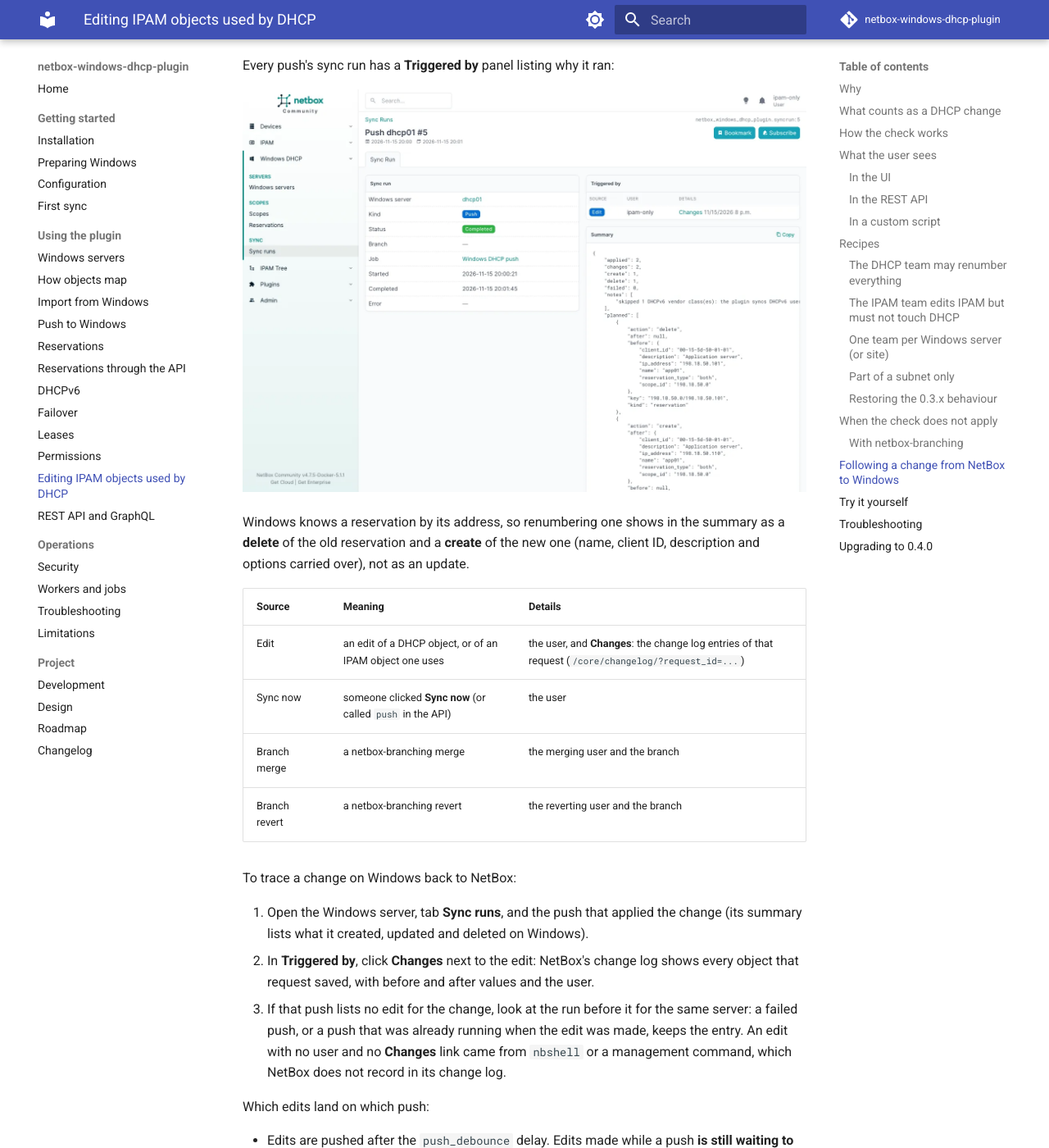
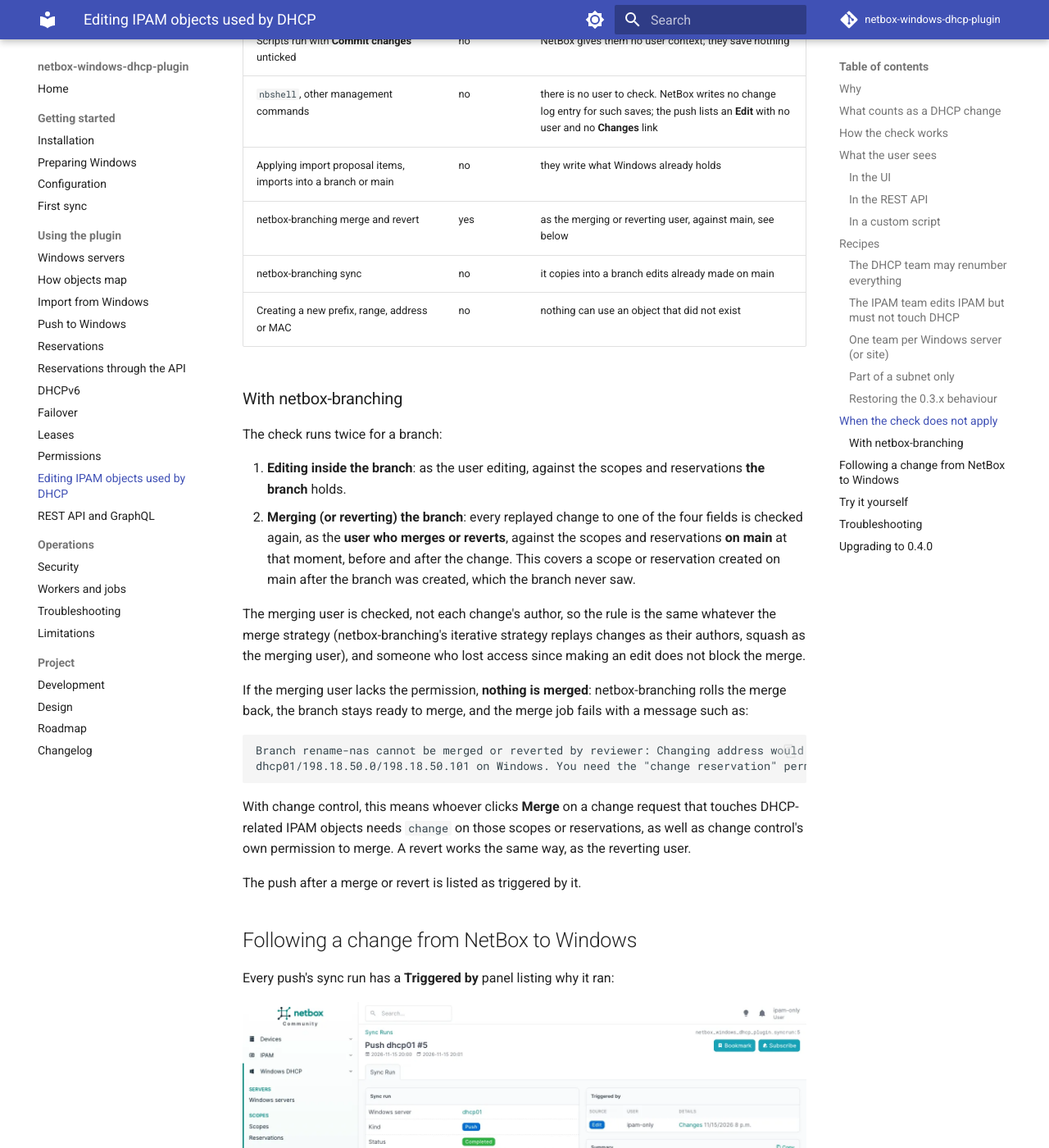
Before and after one commit to thomaschristory/netbox-windows-dhcp-plugin, an MkDocs documentation site: the page built from docs/ipam-edits.md, in a window 1280 px wide and 1400 px high, scrolled down 7996 px. Shown: the whole window at 82% size. Built offline with MkDocs 1.6.1 and Material for MkDocs 9.7.7, drawn with Linux system fonts in a browser that asks for light colours; comment, search, counter and statistics services are not loaded; some of the changed text lies outside the part shown.

Commit message:
feat: check branch merges and reverts as the merging user
A merge or revert replays the branch's changes on main, where scopes and reservations may exist that the branch
never saw. The IPAM edit guard now checks each replayed change as the user merging or reverting, against main; a
refusal aborts the merge, which netbox-branching rolls back and leaves the branch ready.

Claude-Session: https://claude.ai/code/session_01HqtbCAXUMFSAzVPetBp9Zb

````diff
--- a/docs/DESIGN.md
+++ b/docs/DESIGN.md
@@ -136,10 +136,13 @@ The push is a **reconcile per server**, not a replay of the change log. For each
   checked like an edit. Covered: edit view, bulk edit (prefix length), bulk import, REST API, scripts and background
   requests, which carry their user. Not checked: saves with no user (nbshell, management commands; NetBox writes no
   change log entry for them either), imports (proposal apply, into a branch, into main: all under
-  `push_suppressed`, they write what Windows has) and netbox-branching merges and reverts, which replay
-  edits already checked in the branch (`integrations.branching.applying_branch()`: a context variable set by
-  `pre_merge`/`pre_revert`, trusted only while the branch is still merging or reverting, since a failed merge sends
-  no closing signal). It is NetBox's documented plugin mechanism (`docs/plugins/development/exceptions.md`);
+  `push_suppressed`, they write what Windows has). netbox-branching merges and reverts are checked as the merging
+  or reverting user (not each change's author, so the rule does not depend on the merge strategy), against main's
+  scopes and reservations, which may include ones created after the branch: `integrations.branching.applying_branch()`
+  returns the branch name and that user from a context variable set by `pre_merge`/`pre_revert`, trusted only while
+  the branch is still merging or reverting (a failed merge sends no closing signal); a refusal aborts the merge,
+  which netbox-branching rolls back and leaves the branch ready (owner's decision after the adversarial review of
+  #112). It is NetBox's documented plugin mechanism (`docs/plugins/development/exceptions.md`);
   `CUSTOM_VALIDATORS` belong to the admin's configuration.
 - **Push trail.** `enqueue_push(triggers=...)` records `PushTrigger` rows (source: edit, sync_now, merge, revert;
   user; request ID; branch) for the server, whether it queues a job or a waiting one will carry the change. A push
--- a/docs/ipam-edits.md
+++ b/docs/ipam-edits.md
@@ -62,10 +62,12 @@ reports it as protected); delete or re-point the scope or reservation first.
 flowchart TD
     save([Someone saves a prefix, IP range,<br/>IP address or MAC address]) --> fields{Did a field Windows<br/>receives change?}
     fields -- no --> ok1([Saved. No push queued])
-    fields -- yes --> skip{An import, or a<br/>branch merge or revert?}
-    skip -- import --> ok2([Saved. No push: NetBox<br/>now matches Windows])
-    skip -- "merge or revert" --> ok3([Saved. The merge or revert<br/>queues its own push])
-    skip -- no --> who{Is there a user<br/>behind the save?}
+    fields -- yes --> skip{An import?}
+    skip -- yes --> ok2([Saved. No push: NetBox<br/>now matches Windows])
+    skip -- no --> merge{A branch merge<br/>or revert?}
+    merge -- yes --> merger([The user checked is the one<br/>merging or reverting])
+    merger --> used
+    merge -- no --> who{Is there a user<br/>behind the save?}
     who -- "no (nbshell, management command)" --> ok4([Saved, push queued.<br/>NetBox writes no change log entry])
     who -- yes --> used{Does a scope or<br/>reservation use it?}
     used -- no --> ok5([Saved. No push:<br/>nothing on Windows uses it])
@@ -209,20 +211,37 @@ before; they still show on each push's trail.
 | Scripts run with **Commit changes** unticked | no | NetBox gives them no user context; they save nothing |
 | `nbshell`, other management commands | no | there is no user to check. NetBox writes no change log entry for such saves; the push lists an **Edit** with no user and no **Changes** link |
 | Applying import proposal items, imports into a branch or main | no | they write what Windows already holds |
-| netbox-branching merge and revert | no | the edits were checked when made in the branch, see below |
+| netbox-branching merge and revert | yes | as the merging or reverting user, against main, see below |
 | netbox-branching sync | no | it copies into a branch edits already made on main |
 | Creating a new prefix, range, address or MAC | no | nothing can use an object that did not exist |
 
 ### With netbox-branching
 
-An edit made **inside a branch** is checked like any other, against the scopes and reservations **the branch**
-holds. When the branch is **merged** (or reverted), the replayed changes are not checked again: who may merge is
-decided by netbox-branching's permissions and, when installed, change control's review. The push after the merge is
-listed as triggered by the merge.
+The check runs twice for a branch:
 
-One gap follows from this: a scope or reservation created **on main after the branch was created** is not in the
-branch, so an edit made in the branch is not checked against it. If that matters, keep branches short-lived or
-review merges that touch IPAM objects used by DHCP.
+1. **Editing inside the branch**: as the user editing, against the scopes and reservations **the branch** holds.
+2. **Merging (or reverting) the branch**: every replayed change to one of the four fields is checked again, as the
+   **user who merges or reverts**, against the scopes and reservations **on main** at that moment, before and after
+   the change. This covers a scope or reservation created on main after the branch was created, which the branch
+   never saw.
+
+The merging user is checked, not each change's author, so the rule is the same whatever the merge strategy
+(netbox-branching's iterative strategy replays changes as their authors, squash as the merging user), and someone who
+lost access since making an edit does not block the merge.
+
+If the merging user lacks the permission, **nothing is merged**: netbox-branching rolls the merge back, the branch
+stays ready to merge, and the merge job fails with a message such as:
+
+```text
+Branch rename-nas cannot be merged or reverted by reviewer: Changing address would change reservation
+dhcp01/198.18.50.0/198.18.50.101 on Windows. You need the "change reservation" permission on it.
+```
+
+With change control, this means whoever clicks **Merge** on a change request that touches DHCP-related IPAM objects
+needs `change` on those scopes or reservations, as well as change control's own permission to merge. A revert works
+the same way, as the reverting user.
+
+The push after a merge or revert is listed as triggered by it.
 
 ## Following a change from NetBox to Windows
 
@@ -314,9 +333,11 @@ and range of a failover scope (`change_scope` on both scopes) and for a MAC addr
 **"A script that worked before 0.4.0 now fails."** Scripts run as the user who started them; give that user the
 plugin permission, or run the change as a user who has it.
 
-**"An import or a merge changed an address without the permission."** By design: imports write what Windows already
-holds, and merges were checked when the edits were made in the branch (see
-[With netbox-branching](#with-netbox-branching)).
+**"An import changed an address without the permission."** By design: imports write what Windows already holds.
+
+**"The merge job failed: Branch ... cannot be merged or reverted by ..."** A change in the branch would change a scope
+or reservation on main that the merging user may not change (perhaps one created on main after the branch was made).
+Nothing was merged. Merge as a user who has the permission named in the message, or ask an administrator for it.
 
 **"A push ran after a merge, although the branch only changed descriptions."** Direct edits of fields Windows does
 not receive queue no push, but a merge queues one push per server it touches. That push finds nothing to change.
--- a/docs/permissions.md
+++ b/docs/permissions.md
@@ -37,10 +37,11 @@ field (status, VRF, tenant, description, tags, DNS name, assigned interface) nev
 permission, and queues no push.
 
 Custom scripts and background API requests are checked like any request, as the user who started them. Not checked:
-saves with no user behind them (`nbshell`, management commands), imports (they write what Windows already has) and
-netbox-branching merges and reverts. With branching, the edit is checked when it is made in the branch, against
-the scopes and reservations the branch holds; who may merge is decided by branching's own permissions and change
-control. A scope or reservation added on main after the branch was created is not part of that check.
+saves with no user behind them (`nbshell`, management commands) and imports (they write what Windows already has).
+With branching, the edit is checked when it is made in the branch, against
+the scopes and reservations the branch holds, and again when the branch is merged or reverted, as the merging or
+reverting user, against main: a merge that would change a scope or reservation that user may not change is refused
+and nothing is merged.
 
 Actions that connect to Windows need more than viewing:
 
````
Also changed, not shown: CHANGELOG.md (+3 -1 lines), dev/superpowers/specs/2026-11-15-ipam-edit-guard-design.md (+8 -6 lines), 3 other files.
